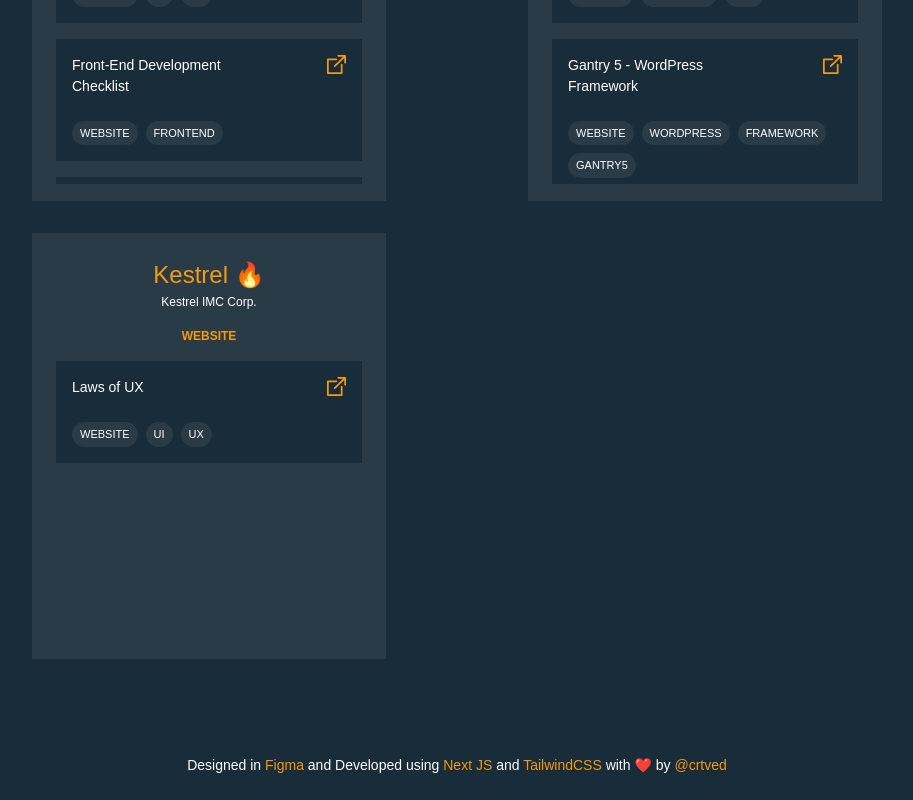
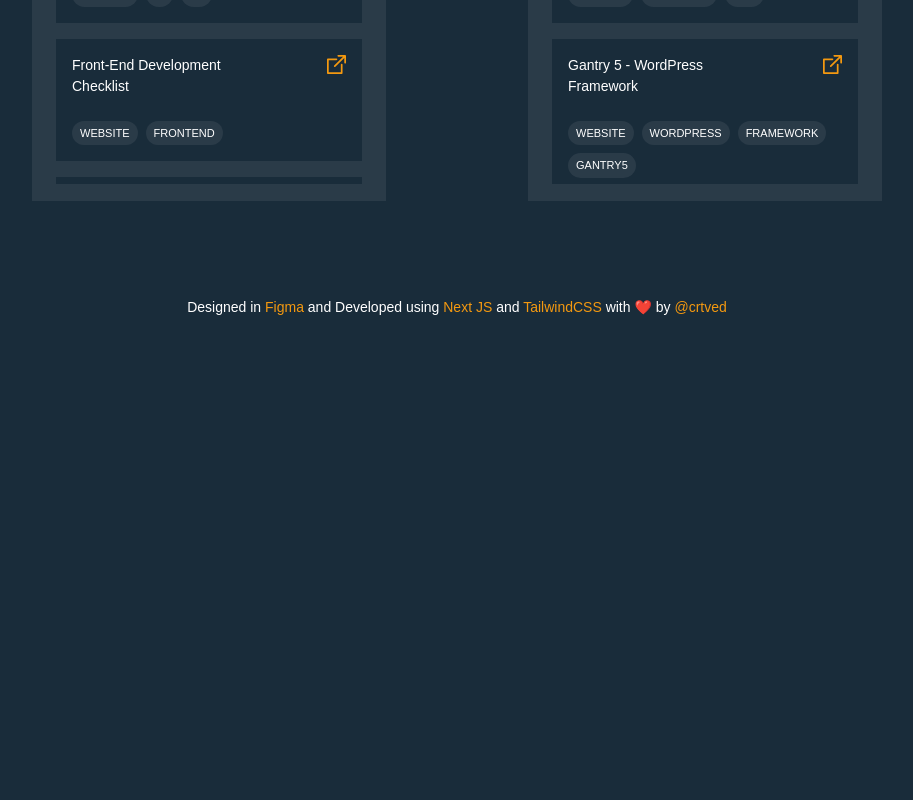
Before and after one commit to artsandiego/chklst, a Next.js app: page / in a window 1280 px wide. Shown: the part 965-1765 px from the top of the page, without its empty margins (183-1096 px from the left). After the commit the page ends 1307 px from the top, so only its background shows below. Built offline with nearby package versions, Linux system fonts and the light colour scheme.

Commit message:
Update Contrib and remove test data

```diff
--- a/components/data.js
+++ b/components/data.js
@@ -120,29 +120,7 @@ const plainData =
         ]
       },
     ]
-    },
-    {
-      name: 'Kestrel',
-      bio: 'Kestrel IMC Corp.',
-      emoji: '🔥',
-      socials: [
-        {
-          label: 'website',
-          url: 'https://artsandiego.dev'
-        }
-      ],
-      sources: [ /* the main meat */
-        {
-          label: 'Laws of UX',
-          url: 'https://lawsofux.com/',
-          tags: [
-            'website',
-            'ui',
-            'ux',
-          ]
-        },
-      ]
-    },
+  },
   ]
 
   export default plainData;
```
Also changed, not shown: 1 other file (tests, documents, lock files or other folders).
